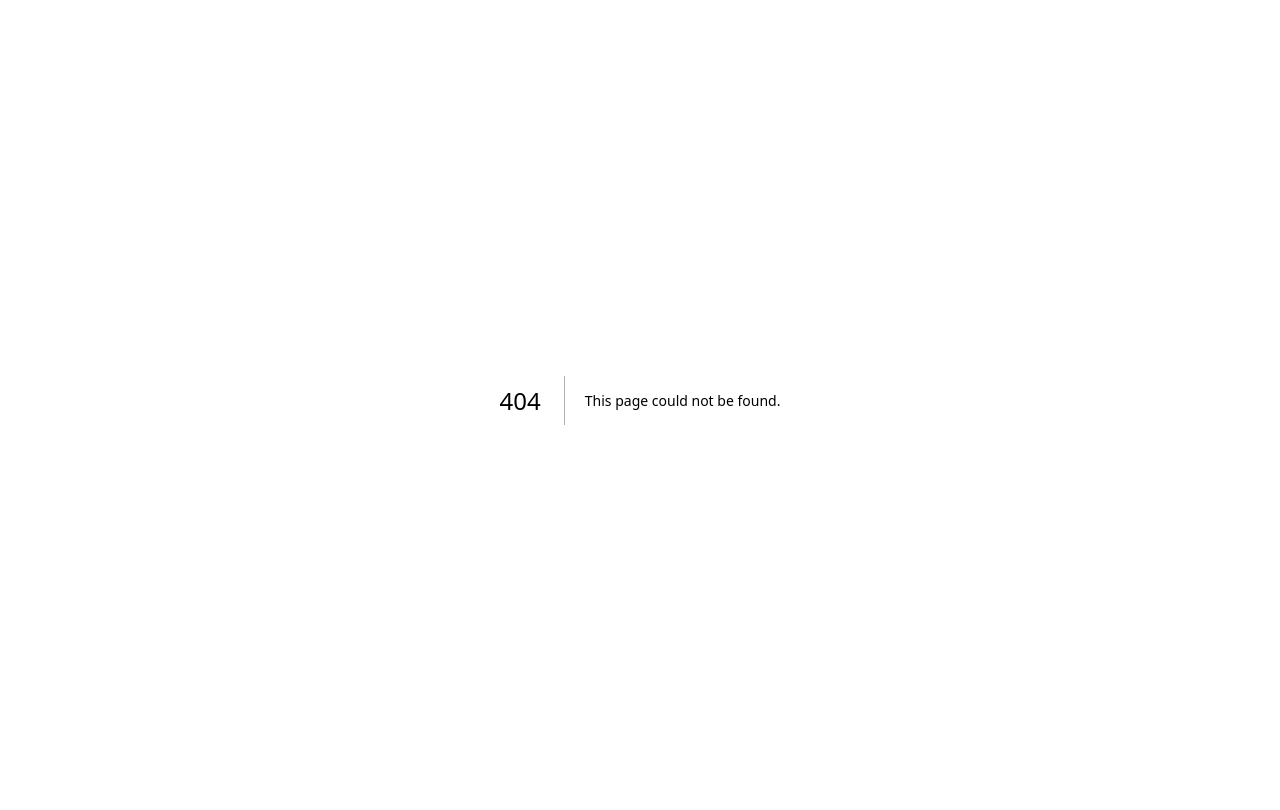
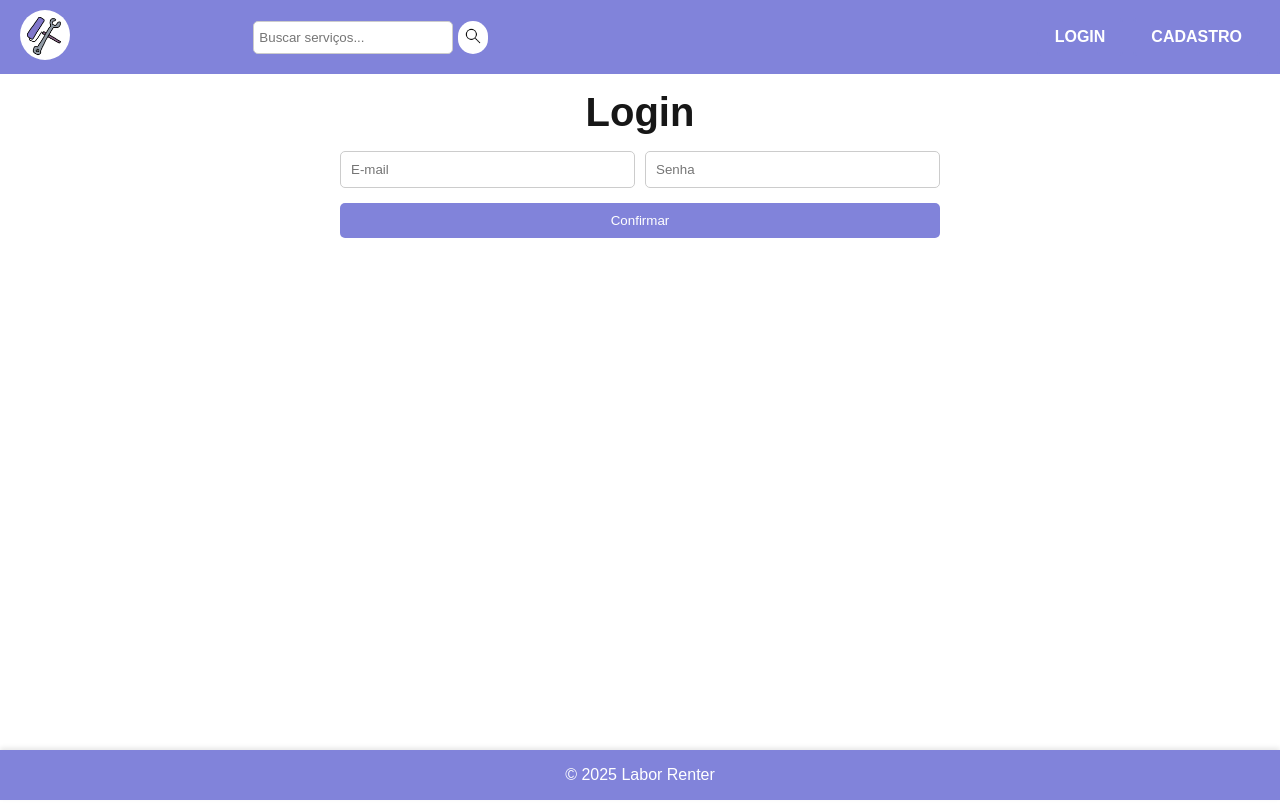
Before and after one commit to ARTSALT/labor_renter_front, a Next.js app in the folder labor_renter_front/: page /login in a window 1280 px wide. Before the commit this address had no page. Built offline with nearby package versions, Linux system fonts and the light colour scheme.

Commit message:
login form

```diff
--- /dev/null
+++ b/labor_renter_front/app/components/login_form.jsx
@@ -0,0 +1,26 @@
+import React from "react";
+import '../globals.css';
+import Header from "./header";
+import Footer from "./footer";
+
+function LoginForm() {
+    return (
+        <div className="login_form">
+            <Header />
+            <h1>Login</h1>
+            <form>
+                <div className="form_group">
+                    <input type="email" placeholder="E-mail" />
+                    <input type="password" placeholder="Senha" />
+                </div>
+
+                <div className="form_group">
+                    <button type="submit">Confirmar</button>
+                </div>
+            </form>
+            <Footer />
+        </div>
+    );
+}
+
+export default LoginForm;
--- a/labor_renter_front/app/globals.css
+++ b/labor_renter_front/app/globals.css
@@ -46,7 +46,7 @@ a {
   color: #ffffff;
   padding: 2rem;
   max-width: 1200px;
-  margin: 0 auto;
+  margin: 10vh auto;
   transition: transform 0.3s ease;
 }
 
@@ -73,7 +73,7 @@ a {
   padding: 2rem;
   display: flex;
   justify-content: space-evenly;
-  cursor: pointer;
+
 }
 
 .button_home {
@@ -92,6 +92,7 @@ a {
   transform: scale(1.05);
   background-color: #ffffff;
   color: #8183DA;
+  cursor: pointer;
 }
 
 .footer {
@@ -128,6 +129,7 @@ a {
   width: 100%;
   position: fixed;
   top:0;
+
 }
 
 .logo {
@@ -207,7 +209,7 @@ a {
 
 /* Cadastro */
 
-.registration_form {
+.registration_form , .login_form {
   display: flex;
   flex-direction: column;
   align-items: center;
@@ -216,7 +218,7 @@ a {
   margin: 10vh
 }
 
-.registration_form h1 {
+.registration_form, .login_form h1 {
   font-size: 2.5rem;
   margin-bottom: 1rem;
   font-weight: 600;
--- /dev/null
+++ b/labor_renter_front/app/login/page.js
@@ -0,0 +1,10 @@
+import LoginForm from "../components/login_form";
+
+export default function Home() {
+  return (
+    <div>
+      <LoginForm/>
+
+    </div>
+  );
+}
```
